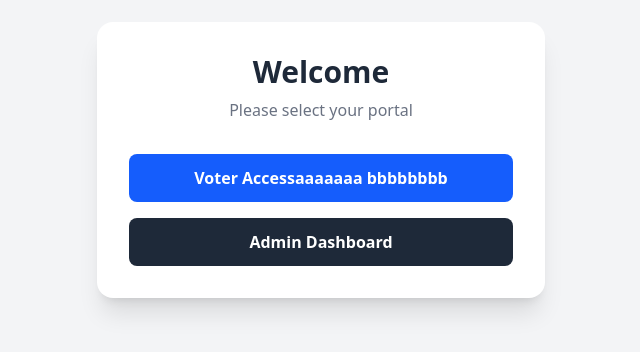
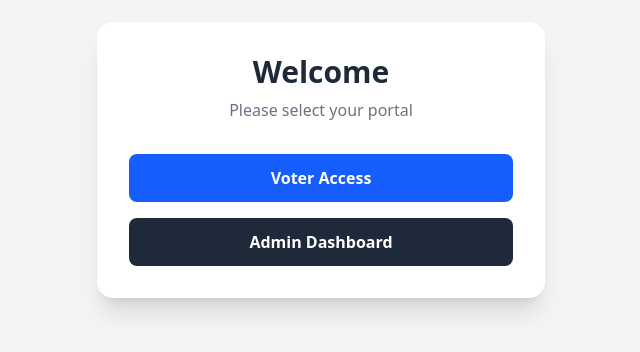
Before and after one commit to Em-myy/voting-app, a React app in the folder frontend/: page /home in a window 1280 px wide. Shown: the part 240-592 px from the top of the page, without its empty margins (319-959 px from the left). Built offline with nearby package versions, Linux system fonts and the light colour scheme; the HTML template or start-up script is replaced by a standard one.

Commit message:
fixed commit issues

```diff
--- a/frontend/src/pages/About.jsx
+++ b/frontend/src/pages/About.jsx
@@ -4,8 +4,6 @@ const About = () => {
   return (
     <div className="dark:bg-[#366075] h-[100%] p-2">
       <Navbar />
-      cccccccc
-      ddddddddd
       <div className="text-5xl md:text-8xl text-center pb-2">About Us</div>
       <div className="grid grid-cols-1 md:grid-cols-2 gap-2">
         <div className="flex flex-col gap-y-2">
--- a/frontend/src/pages/HomeDashboard.jsx
+++ b/frontend/src/pages/HomeDashboard.jsx
@@ -13,8 +13,7 @@ const HomeDashboard = () => {
             to="/voterHome"
             className="block w-full bg-blue-600 hover:bg-blue-700 text-white font-semibold py-3 px-4 rounded-lg text-center transition duration-300"
           >
-            Voter Accessaaaaaaa
-            bbbbbbbb
+            Voter Access
           </Link>
           <Link
             to="/adminHome"
```
